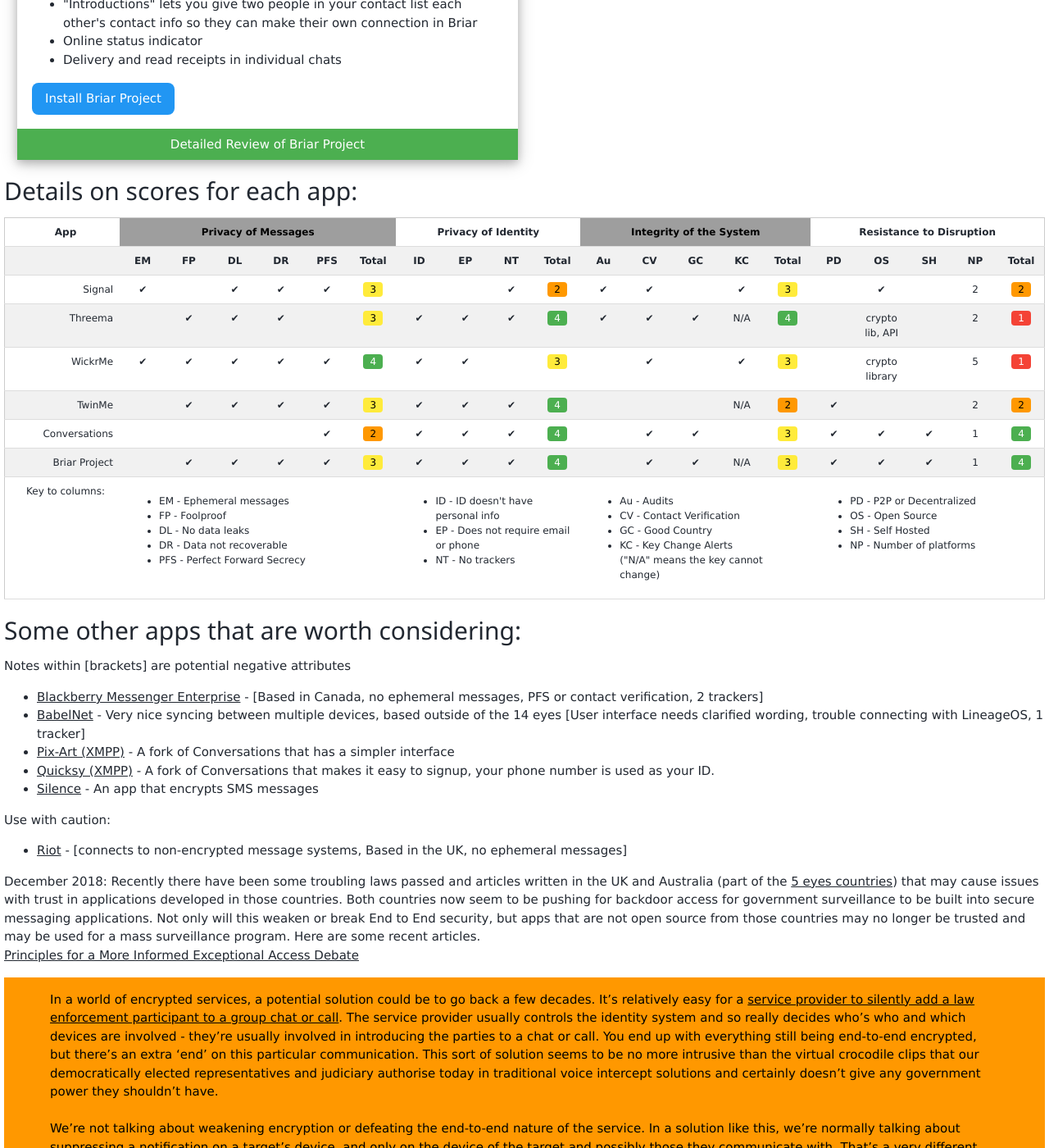
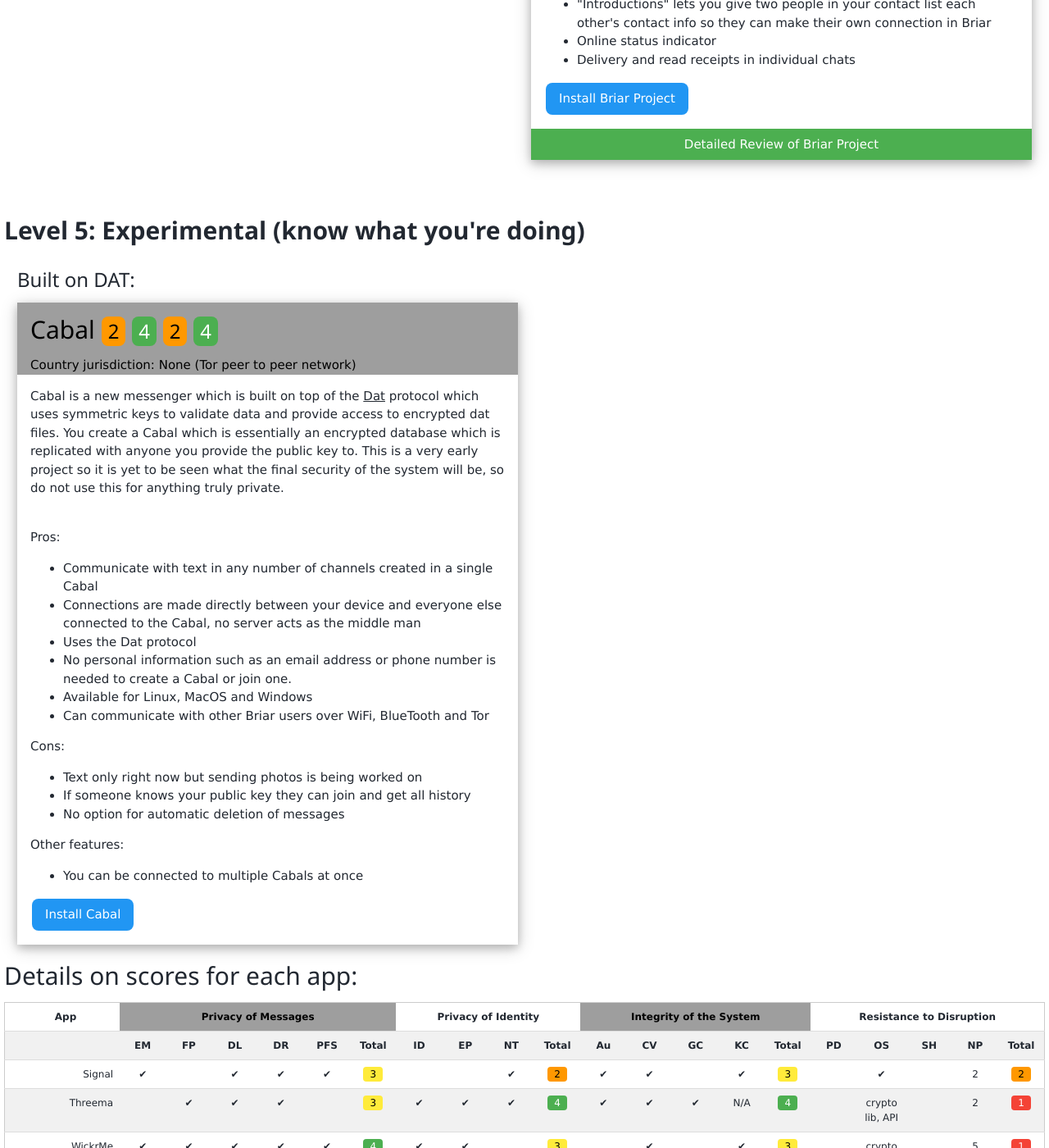
Before and after one commit to Perelandra0x309/secure-im, a Jekyll site: the page built from favorites.md, in a window 1280 px wide and 1400 px high, scrolled down 5938 px. Shown: the whole window at 82% size. Built offline with Jekyll 4.4.1, drawn with Linux system fonts in a browser that asks for light colours; some of the changed text lies outside the part shown.

Commit message:
Add Tox and Cabal to favorites

```diff
--- a/_data/applications.yml
+++ b/_data/applications.yml
@@ -3013,7 +3013,7 @@
   category: 12
   display_name: Tox
   url: https://tox.chat/
-  recommendation: 3
+  recommendation: 2
   platforms: <a href="https://tox.chat/download.html">Windows, MacOS, Linux, FreeBSD, iOS, Android</a>
   business_model: Free open source project
   communication_types: Text, voice, video, screen sharing, file sharing
@@ -3040,7 +3040,7 @@
   exodus_privacy_trackers_description: Depends on the client
   websites: <a href="https://github.com/TokTok/c-toxcore">toxcore source</a>
   notes_file: tox_notes.html
-  last_update: 12/01/2018
+  last_update: 8/09/2020
 
 - name: xmpp
   category: 12
--- /dev/null
+++ b/_data/cabal_card.html
@@ -0,0 +1,21 @@
+<p>Cabal is a new messenger which is built on top of the <a href="https://dat.foundation">Dat</a> protocol which uses symmetric keys to validate data and provide access to encrypted dat files.  You create a Cabal which is essentially an encrypted database which is replicated with anyone you provide the public key to.  This is a very early project so it is yet to be seen what the final security of the system will be, so do not use this for anything truly private.</p>
+<br>
+Pros:
+<ul>
+<li>Communicate with text in any number of channels created in a single Cabal</li>
+<li>Connections are made directly between your device and everyone else connected to the Cabal, no server acts as the middle man</li>
+<li>Uses the Dat protocol</li>
+<li>No personal information such as an email address or phone number is needed to create a Cabal or join one.</li>
+<li>Available for Linux, MacOS and Windows</li>
+<li>Can communicate with other Briar users over WiFi, BlueTooth and Tor</li>
+</ul>
+Cons:
+<ul>
+<li>Text only right now but sending photos is being worked on</li>
+<li>If someone knows your public key they can join and get all history</li>
+<li>No option for automatic deletion of messages</li>
+</ul>
+Other features:
+<ul>
+<li>You can be connected to multiple Cabals at once</li>
+</ul>
--- a/_data/ratings.yml
+++ b/_data/ratings.yml
@@ -194,6 +194,36 @@
   last_update:
 
 
+- name: tox
+  level: 4
+  display_name: Tox
+  tagline: "Multiple Operating Systems over Tor:"
+  privacy_message_score: 3
+  country_origin: None (Tor peer to peer network)
+  pm_ephemeral:
+  pm_foolproof: "&#10004;"
+  pm_no_leaks: "&#10004;"
+  pm_not_recoverable: "&#10004;"
+  pm_pfs: "&#10004;"
+  privacy_id_score: 4
+  pi_no_info: "&#10004;"
+  pi_no_ph_em: "&#10004;"
+  pi_no_trackers: "&#10004;"
+  integrity_score: 3
+  i_audits:
+  i_cont_ver: "&#10004;"
+  i_strong_ciphers: "&#10004;"
+  i_good_country: "&#10004;"
+  i_good_business: "&#10004;"
+  i_key_changes: "N/A"
+  resistance_score: 4
+  r_p2p_dec: "&#10004;"
+  r_opensource: "&#10004;"
+  r_selfhost: "&#10004;"
+  r_platforms: Many
+  install_url: https://tox.chat/download.html
+  notes_file: tox_card.html
+
 - name: briar
   level: 4
   display_name: Briar Project
@@ -224,3 +254,34 @@
   install_url: /install_briar.html
   notes_file: briar_card.html
   last_update:
+
+- name: cabal
+  level: 5
+  display_name: Cabal
+  tagline: "Built on DAT:"
+  privacy_message_score: 2
+  country_origin: None (Tor peer to peer network)
+  pm_ephemeral:
+  pm_foolproof: "&#10004;"
+  pm_no_leaks: "&#63;"
+  pm_not_recoverable: "&#10004;"
+  pm_pfs:
+  privacy_id_score: 4
+  pi_no_info: "&#10004;"
+  pi_no_ph_em: "&#10004;"
+  pi_no_trackers: "&#10004;"
+  integrity_score: 2
+  i_audits:
+  i_cont_ver:
+  i_strong_ciphers: "&#10004;"
+  i_good_country: "&#10004;"
+  i_good_business: "&#10004;"
+  i_key_changes: "N/A"
+  resistance_score: 4
+  r_p2p_dec: "&#10004;"
+  r_opensource: "&#10004;"
+  r_selfhost: "&#10004;"
+  r_platforms: 3
+  install_url: https://cabal.chat/download.html
+  notes_file: cabal_card.html
+  last_update:
--- /dev/null
+++ b/_data/tox_card.html
@@ -0,0 +1,22 @@
+<p>Tox is a messaging protocol that is used by many clients on several operating systems.  Each Tox client is identified by a unique key fingerprint and this is your identity for sharing with other users.  There are many applications written for the Tox protocol and there is an active community of developers making improvements to them regularly.</p>
+<br>
+Pros:
+<ul>
+<li>Text one on one or in groups</li>
+<li>Multiple platforms supported- Windows, MacOS, Linux, FreeBSD, Android</li>
+<li>Peer to peer connections between clients, optionally over Tor</li>
+<li>No personal information such as an email address or phone number is needed to create an account</li>
+<li>Uses modern Curve25519 and XSalsa20 encryption</li>
+</ul>
+Cons:
+<ul>
+<li>No ephemeral messages</li>
+<li>Each user profile can only be used on one device</li>
+<li>May use more battery than other messaging apps on mobile devices</li>
+</ul>
+Other features:
+<ul>
+<li>Send photos, videos, audio clips, files</li>
+<li>Delivery and read receipts in individual chats</li>
+<li>Online status and typing indicators</li>
+</ul>
--- a/favorites.md
+++ b/favorites.md
@@ -73,9 +73,17 @@
 	<h2><strong>Level 4: Alternative Networks</strong></h2>
 </div>
 <div class="w3-row-padding">
+  {% include favorites_card.html app_name="tox" %}
   {% include favorites_card.html app_name="briar" %}
 </div>
 
+<br>
+<div class="w3-row">
+	<h2><strong>Level 5: Experimental (know what you're doing)</strong></h2>
+</div>
+<div class="w3-row-padding">
+  {% include favorites_card.html app_name="cabal" %}
+</div>
 
 <p>
 <h2>Details on scores for each app:</h2>
```
Also changed, not shown: _data/tox_notes.html (+9 -3 lines).
